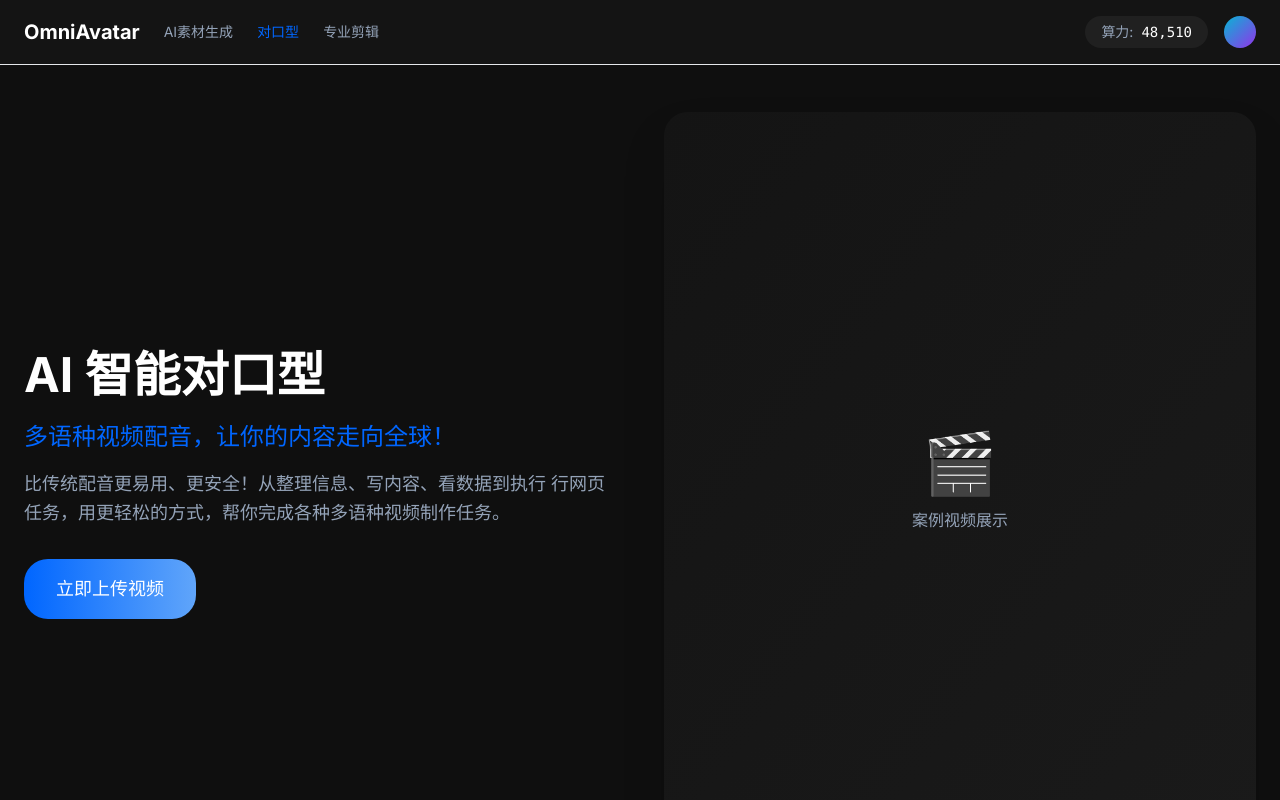
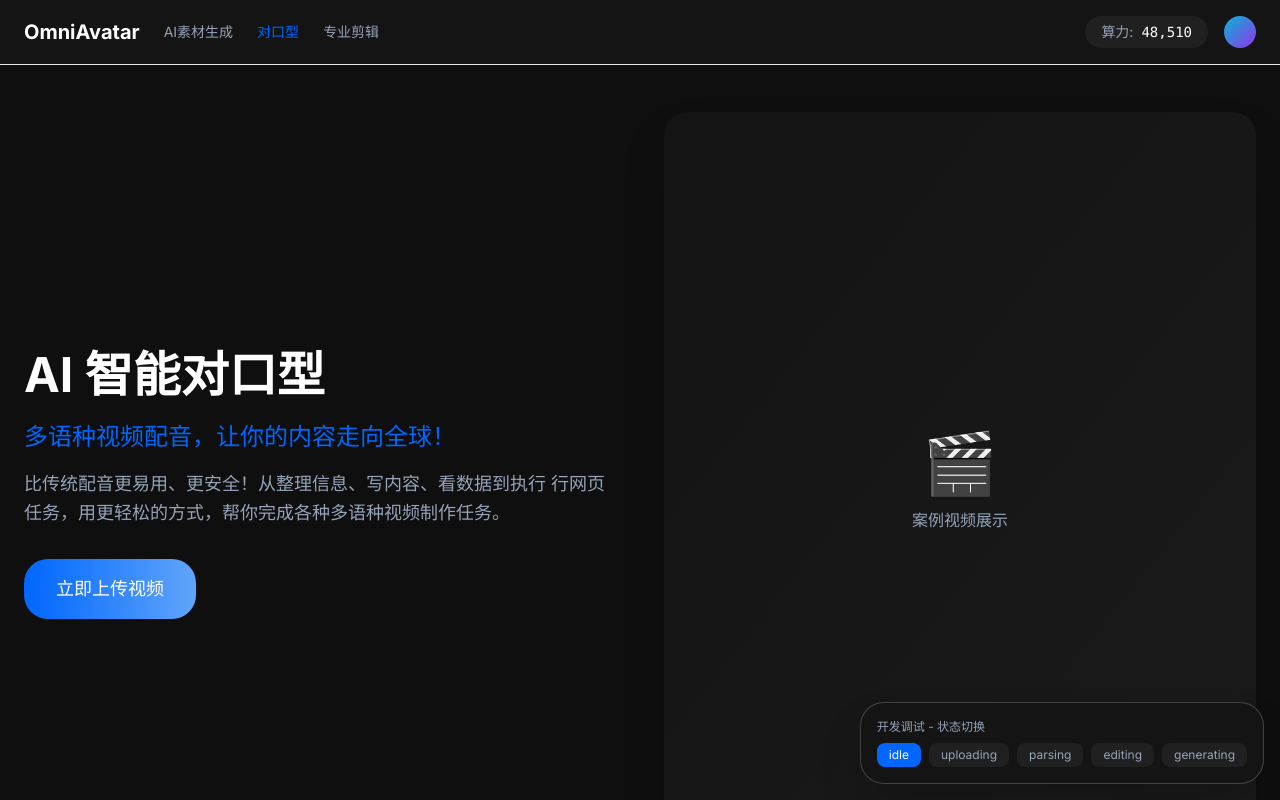
Before and after one commit to cchu0223-hash/OmniAvatar-Smart-Asset-Center, a React (Vite) app: page /lipsync in a window 1280 px wide. Shown: the top 800 px of the page. Built offline with nearby package versions, Linux system fonts and the light colour scheme.

Commit message:
feat: 添加开发用状态切换器
- 右下角添加状态切换按钮
- 可快速切换查看所有5个状态
- 方便开发调试和UI预览

```diff
--- a/src/LipSyncPage.tsx
+++ b/src/LipSyncPage.tsx
@@ -8,6 +8,26 @@ export default function LipSyncPage() {
 
   return (
     <div className="min-h-screen bg-[#0F0F0F] text-white">
+      {/* 开发用：状态切换器 */}
+      <div className="fixed bottom-4 right-4 z-50 bg-[#141414] border border-white/20 rounded-xl p-4 shadow-2xl">
+        <div className="text-xs text-slate-400 mb-2">开发调试 - 状态切换</div>
+        <div className="flex gap-2">
+          {(['idle', 'uploading', 'parsing', 'editing', 'generating'] as LipSyncStage[]).map(s => (
+            <button
+              key={s}
+              onClick={() => setStage(s)}
+              className={`px-3 py-1 text-xs rounded ${
+                stage === s
+                  ? 'bg-[#0066FF] text-white'
+                  : 'bg-white/5 text-slate-400 hover:bg-white/10'
+              }`}
+            >
+              {s}
+            </button>
+          ))}
+        </div>
+      </div>
+
       {/* Header 导航栏 */}
       <header className="fixed top-0 left-0 right-0 z-50 bg-[#141414] border-b border-white/8">
         <div className="max-w-7xl mx-auto px-6 h-16 flex items-center justify-between">
```
